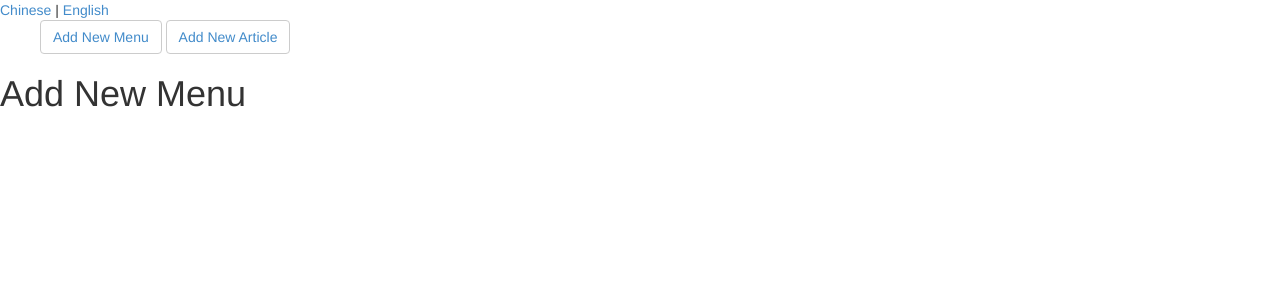
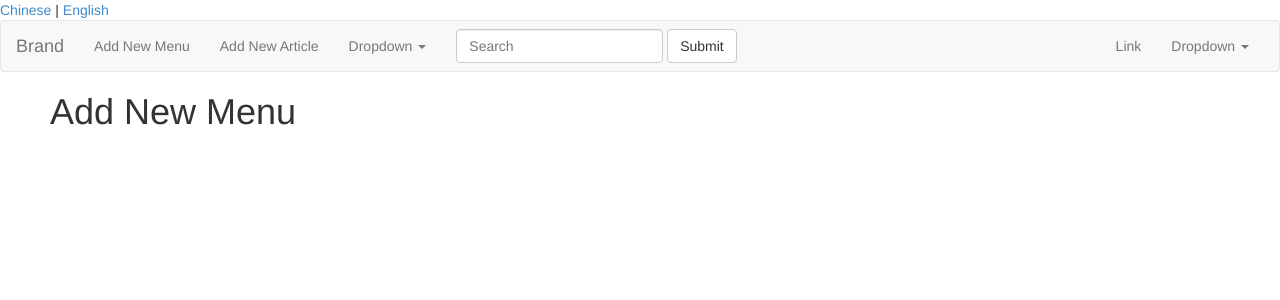
Before and after one commit to chucobo124/save_earth, a PHP site: page /index.php?menu=add_new_menu in a window 1280 px wide. Shown: the top 300 px of the page. Run offline with PHP 8.4, Linux system fonts and the light colour scheme; some libraries are stand-ins or nearby versions.

Commit message:
Add Create and i18n

```diff
--- a/Language/english/about.php
+++ b/Language/english/about.php
@@ -1,5 +1,12 @@
 <?php
   $lang['index'] = "index";
   $lang['add_new_menu'] = "Add New Menu";
-  $lang['add_new_article'] = "Add New Article"
+  $lang['add_new_article'] = "Add New Article";
+  $lang['Category'] = "Category";
+  $lang['Title'] = "Title";
+  $lang['Title2'] = "Special Title";
+  $lang['Content'] = "Content";
+  $lang['Action'] = "Action";
+  $lang['create_new_article'] = "Create New Article";
+  $lang['Create'] = "Create";
 ?>
--- a/add_new_menu.php
+++ b/add_new_menu.php
@@ -1,3 +1,10 @@
 <div id ="add_new_menu">
 	<h1><?php echo $lang->line("add_new_menu") ?></h1>
+	<div id ="add_new_menu">
+		<?php
+			include "database.php";
+			$pdo = Database :: connect();
+		?>
+
+	</div>
 </div>
--- /dev/null
+++ b/bootstrap/js/style_motion.js
@@ -0,0 +1 @@
+$('li').collapse()
--- /dev/null
+++ b/create.php
@@ -0,0 +1,4 @@
+<form class="span10 offset1">
+	<div class ="row">
+		<h1><?php echo $lang->line("create_new_article"); ?></h1>
+</form>
--- /dev/null
+++ b/css/style.css
@@ -0,0 +1,3 @@
+#context{
+	padding : 0px 50px 0px 50px;
+}
--- a/index.php
+++ b/index.php
@@ -3,7 +3,7 @@
   <head>
     <?php
     session_start();
-    include("Language.php");
+    include("controller/Language.php");
     $lang = new Language();
     $lang->load("about");
     echo "<a href='index.php?lang=zh-TW'>Chinese</a> | <a href='index.php?lang=en-US'>English</a><br />";
@@ -13,9 +13,10 @@
     <meta name="viewport" content="width=device-width, initial-scale=1">
     <title>Bootstrap 101 Template</title>
 
+
     <!-- Bootstrap -->
     <link href="bootstrap/css/bootstrap.min.css" rel="stylesheet">
-
+    <link href="css/style.css" rel="stylesheet">
     <!-- HTML5 Shim and Respond.js IE8 support of HTML5 elements and media queries -->
     <!-- WARNING: Respond.js doesn't work if you view the page via file:// -->
     <!--[if lt IE 9]>
@@ -30,6 +31,7 @@
     <script src="https://ajax.googleapis.com/ajax/libs/jquery/1.11.1/jquery.min.js"></script>
     <!-- Include all compiled plugins (below), or include individual files as needed -->
     <script src="bootstrap/js/bootstrap.min.js"></script>
+    <script src="bootstrap/js/style_motion.js"></script>
     <div id="context">
       <?php
         $menu = (isset($_GET['menu'])) ? strtolower($_GET['menu']) : "";
@@ -40,6 +42,14 @@
           $menu .= '.php';
           include( $menu );
         }
+        $page = (isset($_GET['page'])) ? strtolower($_GET['page']) : "";
+        if ($page == ""){
+        }
+        else{
+          $page = str_replace('.php', '', $page);
+          $page .= '.php';
+          include( $page );
+        }
       ?>
     <div>
   </body>
--- a/navgation.php
+++ b/navgation.php
@@ -1,7 +1,53 @@
-    <ul>
-    	<?php $url = $_SERVER['REQUEST_URI'] ;?>
-      <a href= "index.php?menu=add_new_menu" ><li class="btn btn-default"><?php echo $lang->line("add_new_menu") ?></a>
-      </li>
-      <a href= "index.php?menu=add_new_article" ><li class="btn btn-default"><?php echo $lang->line("add_new_article") ?></a>
-      </li>
-    </ul>
+<nav class="navbar navbar-default" role="navigation">
+  <div class="container-fluid">
+    <!-- Brand and toggle get grouped for better mobile display -->
+    <div class="navbar-header">
+      <button type="button" class="navbar-toggle" data-toggle="collapse" data-target="#bs-example-navbar-collapse-1">
+        <span class="sr-only">Toggle navigation</span>
+        <span class="icon-bar"></span>
+        <span class="icon-bar"></span>
+        <span class="icon-bar"></span>
+      </button>
+      <a class="navbar-brand" href="#">Brand</a>
+    </div>
+
+    <!-- Collect the nav links, forms, and other content for toggling -->
+    <div class="collapse navbar-collapse" id="bs-example-navbar-collapse-1">
+      <ul class="nav navbar-nav">
+        <li><a href= "index.php?menu=add_new_menu" ><?php echo $lang->line("add_new_menu") ?></a></li>
+        <li><a href= "index.php?menu=add_new_article" ><?php echo $lang->line("add_new_article") ?></a></li>
+        <li class="dropdown">
+          <a href="#" class="dropdown-toggle" data-toggle="dropdown">Dropdown <span class="caret"></span></a>
+          <ul class="dropdown-menu" role="menu">
+            <li><a href="#">Action</a></li>
+            <li><a href="#">Another action</a></li>
+            <li><a href="#">Something else here</a></li>
+            <li class="divider"></li>
+            <li><a href="#">Separated link</a></li>
+            <li class="divider"></li>
+            <li><a href="#">One more separated link</a></li>
+          </ul>
+        </li>
+      </ul>
+      <form class="navbar-form navbar-left" role="search">
+        <div class="form-group">
+          <input type="text" class="form-control" placeholder="Search">
+        </div>
+        <button type="submit" class="btn btn-default">Submit</button>
+      </form>
+      <ul class="nav navbar-nav navbar-right">
+        <li><a href="#">Link</a></li>
+        <li class="dropdown">
+          <a href="#" class="dropdown-toggle" data-toggle="dropdown">Dropdown <span class="caret"></span></a>
+          <ul class="dropdown-menu" role="menu">
+            <li><a href="#">Action</a></li>
+            <li><a href="#">Another action</a></li>
+            <li><a href="#">Something else here</a></li>
+            <li class="divider"></li>
+            <li><a href="#">Separated link</a></li>
+          </ul>
+        </li>
+      </ul>
+    </div><!-- /.navbar-collapse -->
+  </div><!-- /.container-fluid -->
+</nav>
```
Also changed, not shown: Language/zh-tw/about.php (+7 -0 lines), add_new_article.php (+41 -0 lines), controller/Language.php (renamed from Language.php).
